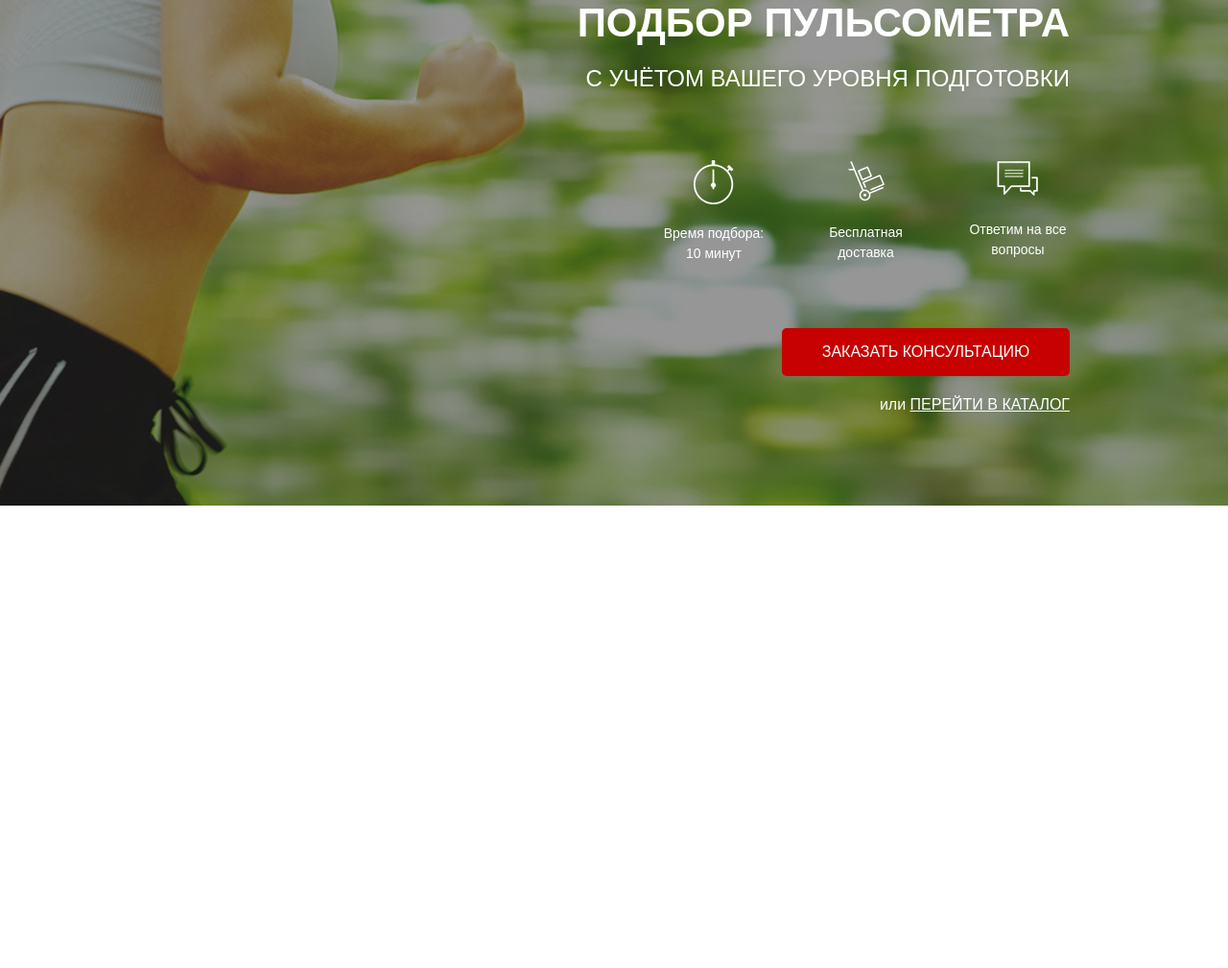
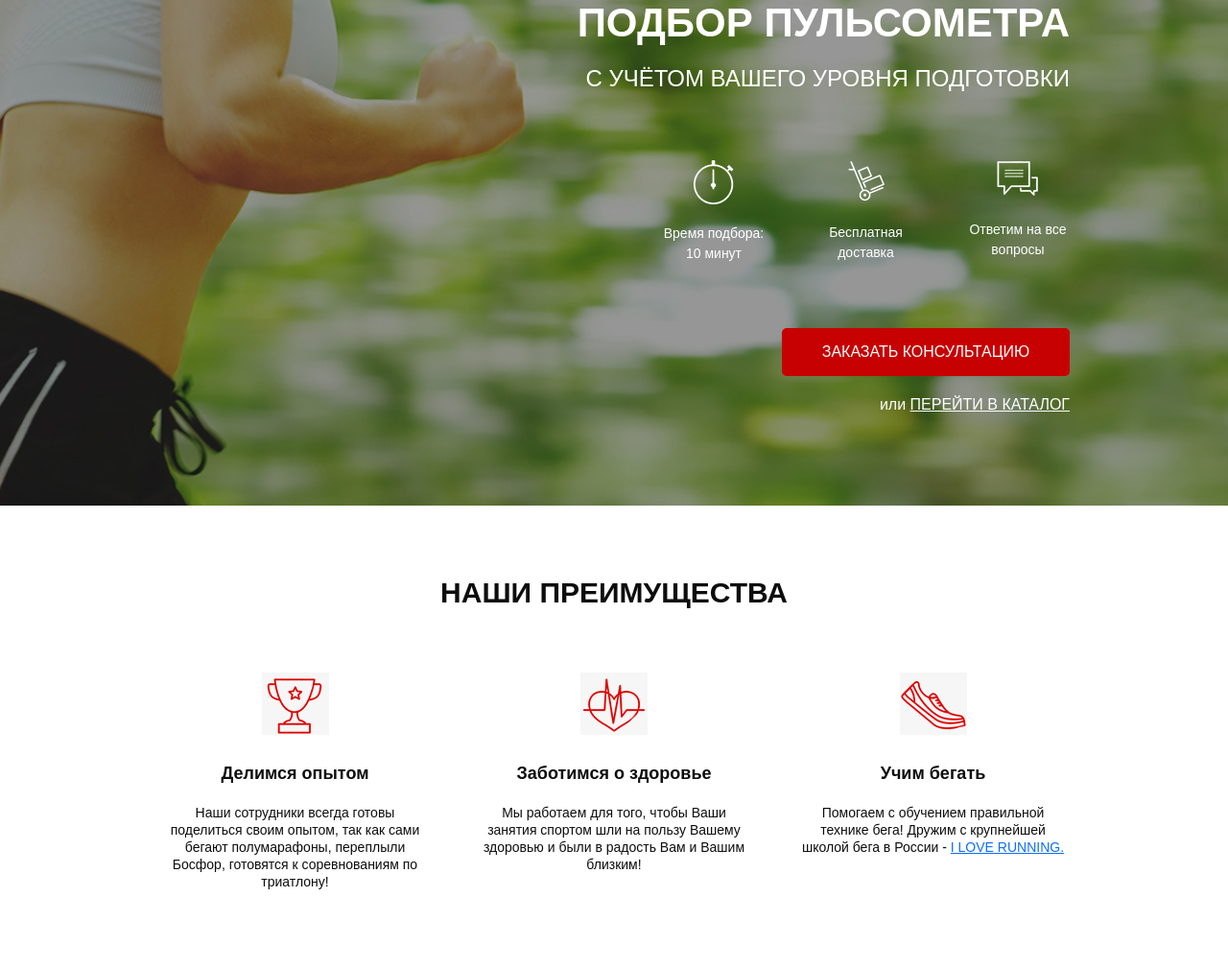
Before and after one commit to OwenSide/pulse, a website: page src/index.html in a window 1280 px wide. Shown: the part 167-1176 px from the top of the page at 96% size. Before the commit the page ends 800 px from the top, so only its background shows below. Drawn offline with Linux system fonts and the light colour scheme; a web font is replaced by a local one.

Commit message:
create advantage block

```diff
--- a/src/index.html
+++ b/src/index.html
@@ -52,8 +52,47 @@
                     <a href="#">ПЕРЕЙТИ В КАТАЛОГ</a>
                 </div>
             </div>
-
         </div>
     </div>
+
+    <div class="advantage">
+        <div class="container">
+            <div class="advantage__wrapper">
+                <h2 class="advantage__title">
+                    НАШИ ПРЕИМУЩЕСТВА
+                </h2>
+                <div class="advantage__content">
+                    <div class="advantage__items">
+                        <img class="advantage__img" src="icons/cup.png" alt="cup">
+                        <h3 class="advantage__subtitle">
+                            Делимся опытом
+                        </h3>
+                        <p class="advantage__text">
+                            Наши сотрудники всегда готовы поделиться своим опытом, так как сами бегают полумарафоны, переплыли Босфор, готовятся к соревнованиям по триатлону!
+                        </p>
+                    </div>
+                    <div class="advantage__items">
+                        <img class="advantage__img" src="icons/heart.png" alt="heart">
+                        <h3 class="advantage__subtitle">
+                            Заботимся о здоровье
+                        </h3>
+                        <p class="advantage__text">
+                            Мы работаем для того, чтобы Ваши занятия спортом шли на пользу Вашему здоровью и были в радость Вам и Вашим близким!
+                        </p>
+                    </div>
+                    <div class="advantage__items">
+                        <img class="advantage__img" src="icons/shoe.png" alt="shoe">
+                        <h3 class="advantage__subtitle">
+                            Учим бегать
+                        </h3>
+                        <p class="advantage__text">
+                            Помогаем с обучением правильной технике бега! Дружим с крупнейшей школой бега в России - <a class="advantage__link" href="#">I LOVE RUNNING.</a>
+                        </p>
+                    </div>
+                </div>
+            </div>
+        </div>
+    </div>
+
 </body>
 </html>
--- /dev/null
+++ b/src/sass/blocks/_advantage.scss
@@ -0,0 +1,39 @@
+.advantage{
+    min-height: 473px;
+    padding: 73px 0 65px 0;
+    &__title{
+        color: #0D0D0D;
+        text-align: center;
+        font-size: 30px;
+        font-weight: 700;
+        margin-bottom: 65px;
+    }
+    &__content{
+        display: flex;
+        justify-content: space-between;
+    }
+    &__items{
+        display: flex;
+        flex-direction: column;
+        align-items: center;
+        text-align: center;
+        width: 285px;
+        img{
+            width: 70px;
+            margin-bottom: 30px;
+        }
+        h3{
+            color: #0D0D0D;
+            text-align: center;
+            font-size: 18px;
+            font-weight: 700;
+            margin-bottom: 20px;
+        }
+        p{
+            color: #0D0D0D;
+            font-size: 14px;
+            font-weight: 300;
+            line-height: 18px;
+        }
+    }
+}
--- a/src/sass/style.scss
+++ b/src/sass/style.scss
@@ -11,3 +11,4 @@
 @import 'blocks/promo';
 @import 'blocks/header';
 @import 'blocks/buttons';
+@import 'blocks/advantage';
```
Also changed, not shown: src/css/style.min.css.
